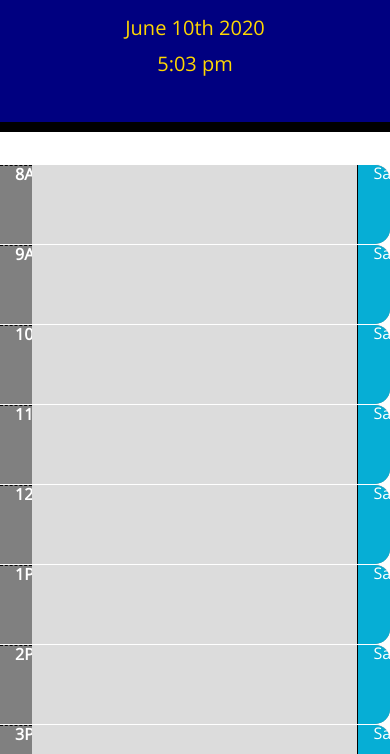
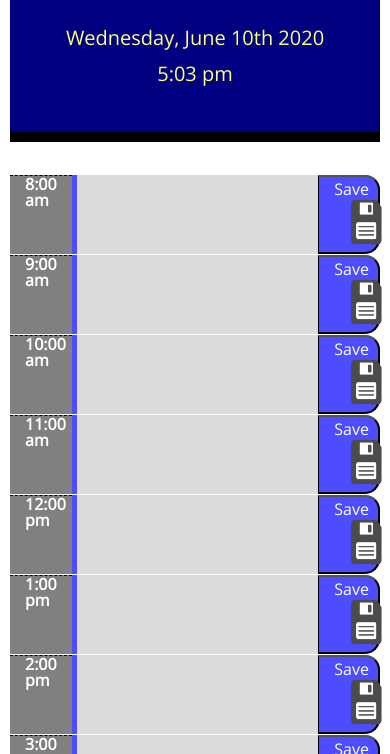
Before and after one commit to margaretseiche/06112020-DayPlanner, a plain HTML site: page index.html in a window 390 px wide. Shown: the part 267-1021 px from the top of the page. Drawn offline with nearby package versions, Linux system fonts and the light colour scheme.

Commit message:
with save button and image, input box, still working on local storage and colors

```diff
--- a/script.js
+++ b/script.js
@@ -1,44 +1,112 @@
-$(document).ready(function(){
-
+$(document).ready(function() {
     var container = $(".container");
     var currentDay = $("#currentDay");
     var currentTime = $("#currentTime");
 
-    currentDay.text(moment().format('MMMM Do YYYY'));
+    currentDay.text(moment().format('dddd, MMMM Do YYYY'));
     currentTime.text(moment().format('h:mm a'));
+    currentHour = moment().format('h a');
 
-    var hourArray = ["8AM","9AM","10AM","11AM","12PM","1PM","2PM","3PM","4PM","5PM","6PM","7PM"];
+    var hourArray = ["8:00 am","9:00 am","10:00 am","11:00 am","12:00 pm","1:00 pm","2:00 pm","3:00 pm","4:00 pm","5:00 pm","6:00 pm","7:00 pm"];
 
-    var todos = [];
+    var todos = ["","","","","","","","","","",""];
 
-    function timeBlock() {
+    var hourBlock;
+    var hour;
+    var description;
+    var saveBtn;
+
+    function renderTodos() {
 
         for (var i = 0; i < hourArray.length; i++) {
-            var hourBlock = document.createElement("div");
+            hourBlock = $("<div>");
                 $(hourBlock).attr("class","row");
                 $(".container").append(hourBlock);
 
-            var hour = document.createElement("div");
+            hour = $("<div>");
                 $(hour).text(hourArray[i]);
-            $(hour).attr("class","hour col-1");
+                $(hour).attr("class","hour col-2");
                 $(hourBlock).append(hour);
 
-            var description = document.createElement("div");
+            description = $("<div>");
                 $(description).text("");
-            $(description).attr("class","description col-10");
+                $(description).attr("class","description col-8");
                 $(hourBlock).append(description);
 
-            var saveBtn = document.createElement("div");
+            textarea = $("<textarea>");
+                $(textarea).text(todos[i]);
+                $(textarea).attr("class","textarea col-12");
+                $(textarea).attr("type","text");
+                $(description).append(textarea);
+
+            saveBtn = $("<button>");
                 $(saveBtn).text("Save");
-            $(saveBtn).attr("class","saveBtn col-1");
+                $(saveBtn).attr("class","saveBtn col-2");
                 $(hourBlock).append(saveBtn);
+
+            saveImage = $("<img>");
+                $(saveImage).attr("src","./saveicon.png");
+                $(saveImage).css({height:"50px",width:"50px", paddingLeft:"15px"});
+                $(saveBtn).append(saveImage);
+
+            $(".saveBtn").on("click", function() {
+                todos.splice(i, 1, textarea[i]);
+
+                bellImage = $("<img>");
+                $(bellImage).attr("src","./bell.jpg");
+                $(bellImage).css({height:"50px",width:"50px", paddingLeft:"15px"});
+                $(hour).append(bellImage);
+            });
+
         };
-//    $(saveBtn).mouseenter() {
-        "class","saveBtn i:hover"
-//        };
-//    $(saveBtn).click("class","saveBtn click");
-
     }
 
-    timeBlock();
+    function checkTime () {
+        for (var i = 0; i < hourArray.length; i++) {
+
+/*            if (moment().isBefore(hour[i])) {
+                $(description).attr("class","future");
+            } else if (moment().isBefore(hour[i])) {
+                $(description).attr("class","past");
+            } else $(description).attr("class","present");  */
+
+            if (currentHour < hour[i]) {
+            $(description).attr("class","future");
+        } else if (currentHour == hour[i]) {
+            $(description).attr("class","present");
+        } else $(description).attr("class","past");
+    }
+}
+
+    //Function to reload to continuously update color coding.
+    function reload(){
+        setTimeout(function() {
+            location.reload();
+        }, 60000);
+    };
+
+    function storeTodos() {
+        // Stringify and set "todos" key in localStorage to todos array
+        localStorage.setItem("todos", JSON.stringify(todos));
+      }
+
+    function init() {
+        // Get stored todos from localStorage
+        // Parsing the JSON string to an object
+        var storedTodos = JSON.parse(localStorage.getItem("todos"));
+
+        // If todos were retrieved from localStorage, update the todos array to it
+        if (storedTodos !== null) {
+        todos = storedTodos;
+        }
+
+        // Render todos to the DOM
+        renderTodos();
+    }
+
+    init();
+    checkTime();
+    reload();
+    storeTodos();
+    console.log(todos);
 });
--- a/style.css
+++ b/style.css
@@ -4,12 +4,11 @@ body {
   line-height: 1;
 }
 
-textarea{
+.textarea{
   background: transparent;
   border: none;
   resize: none;
   color: #000000;
-  border-left: 1px solid black;
   padding: 10px;
 }
 
@@ -22,16 +21,18 @@ textarea{
 }
 
 #currentDay {
-  color: gold;
+  color: #ffff80;
 }
 
 #currentTime {
-  color: gold;
+  color: #ffff80;
 }
 
 .description{
-  white-space: pre-wrap;
+/*  white-space: pre-wrap; */
   background-color: #DCDCDC;
+  padding:0px;
+  border-left: 5px solid #4d4dff;
 }
 
 /*.time-block{
@@ -75,16 +76,19 @@ textarea{
   border-left: 1px solid black;
   border-top-right-radius: 15px;
   border-bottom-right-radius: 15px;
-  background-color: #06AED5;
+  background-color: #4d4dff;
   color: white;
 }
 
 .saveBtn i:hover {
   font-size: 20px;
+  color: #ffff80;
   transition: all .3s ease-in-out;
 }
 
-.saveBtn click {
-  font-size: 20px;
-  background-color: green;
+@media screen and (max-width: 1000px) {
+  body {
+    margin:10px;
+  }
+
 }
```
Also changed, not shown: bell.jpg (added), saveicon.png (added), 1 other file. Lines whose indentation alone changed are shown as unchanged.
